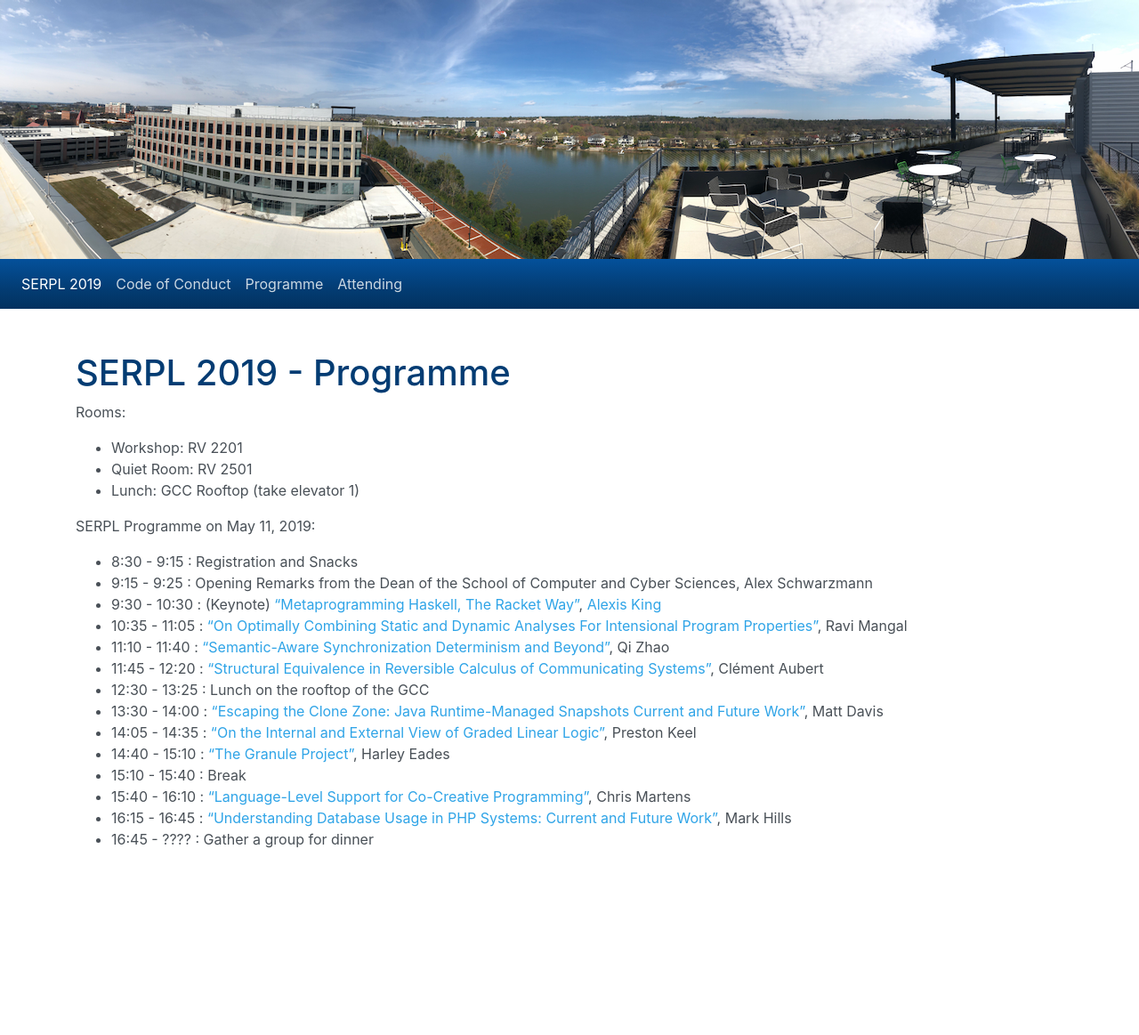
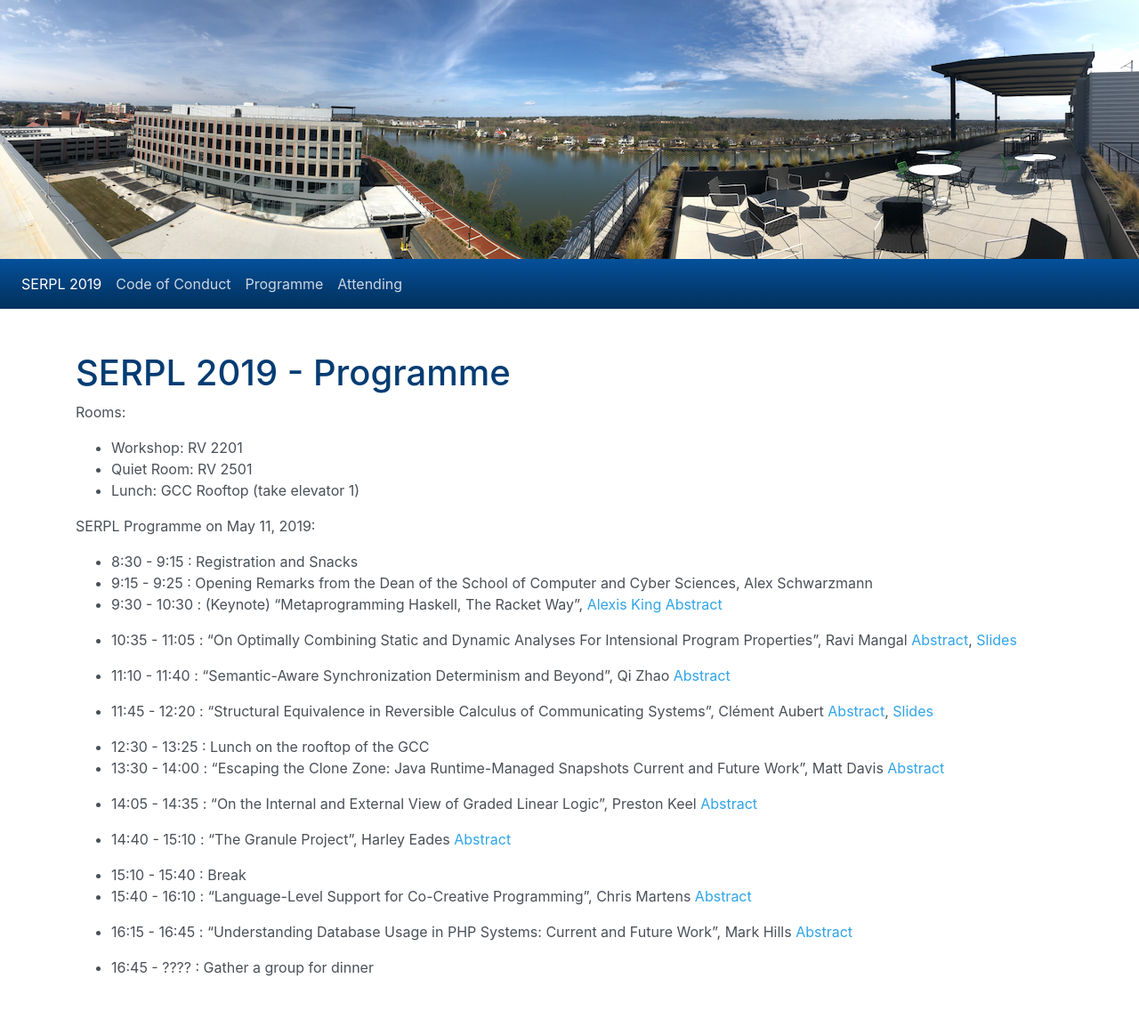
Before and after one commit to the-au-forml-lab/SERPL2019, a Jekyll site: the page built from programme.md, in a window 1280 px wide. Shown: the whole page at 89% size. Built offline with Jekyll 4.4.1, drawn with Linux system fonts in a browser that asks for light colours; before the commit the page ends 1019 px from its top, so only the background shows below that.

Commit message:
Editing the programme page, to add the slides.

```diff
--- a/programme.md
+++ b/programme.md
@@ -12,15 +12,33 @@ SERPL Programme on May 11, 2019:
 
 - 8:30 - 9:15 : Registration and Snacks
 - 9:15 - 9:25 : Opening Remarks from the Dean of the School of Computer and Cyber Sciences, Alex Schwarzmann
-- 9:30 - 10:30 : (Keynote) ["Metaprogramming Haskell, The Racket Way"](includes/abstracts/Alexis-King.html), [Alexis King](https://lexi-lambda.github.io/resume.html)
-- 10:35 - 11:05 : ["On Optimally Combining Static and Dynamic Analyses For Intensional Program Properties"](includes/abstracts/Ravi-Mangal.pdf), Ravi Mangal
-- 11:10 - 11:40 : ["Semantic-Aware Synchronization Determinism and Beyond"](includes/abstracts/Qi-Zhao.pdf), Qi Zhao
-- 11:45 - 12:20 : ["Structural Equivalence in Reversible Calculus of Communicating Systems"](includes/abstracts/Clement-Aubert.pdf), Clément Aubert
+- 9:30 - 10:30 : (Keynote) "Metaprogramming Haskell, The Racket Way", [Alexis King](https://lexi-lambda.github.io/resume.html)
+    [Abstract](includes/abstracts/Alexis-King.html)
+
+- 10:35 - 11:05 : "On Optimally Combining Static and Dynamic Analyses For Intensional Program Properties", Ravi Mangal
+    [Abstract](includes/abstracts/Ravi-Mangal.pdf), [Slides](includes/slides/Ravi-Mangal.pdf)
+
+- 11:10 - 11:40 : "Semantic-Aware Synchronization Determinism and Beyond", Qi Zhao
+    [Abstract](includes/abstracts/Qi-Zhao.pdf)
+
+- 11:45 - 12:20 : "Structural Equivalence in Reversible Calculus of Communicating Systems", Clément Aubert
+    [Abstract](includes/abstracts/Clement-Aubert.pdf), [Slides](includes/slides/Clement-Aubert.pdf)
+
 - 12:30 - 13:25 : Lunch on the rooftop of the GCC
-- 13:30 - 14:00 : ["Escaping the Clone Zone: Java Runtime-Managed Snapshots Current and Future Work"](includes/abstracts/Matt-Davis.pdf), Matt Davis
-- 14:05 - 14:35 : ["On the Internal and External View of Graded Linear Logic"](includes/abstracts/Preston-Keel.pdf), Preston Keel
-- 14:40 - 15:10 : ["The Granule Project"](includes/abstracts/Harley-Eades.pdf), Harley Eades
+- 13:30 - 14:00 : "Escaping the Clone Zone: Java Runtime-Managed Snapshots Current and Future Work", Matt Davis
+    [Abstract](includes/abstracts/Matt-Davis.pdf)
+
+- 14:05 - 14:35 : "On the Internal and External View of Graded Linear Logic", Preston Keel
+    [Abstract](includes/abstracts/Preston-Keel.pdf)
+
+- 14:40 - 15:10 : "The Granule Project", Harley Eades
+    [Abstract](includes/abstracts/Harley-Eades.pdf)
+
 - 15:10 - 15:40 : Break
-- 15:40 - 16:10 : ["Language-Level Support for Co-Creative Programming"](includes/abstracts/Chris-Martens.pdf), Chris Martens
-- 16:15 - 16:45 : ["Understanding Database Usage in PHP Systems: Current and Future Work"](includes/abstracts/Mark-Hills.pdf), Mark Hills
+- 15:40 - 16:10 : "Language-Level Support for Co-Creative Programming", Chris Martens
+    [Abstract](includes/abstracts/Chris-Martens.pdf)
+
+- 16:15 - 16:45 : "Understanding Database Usage in PHP Systems: Current and Future Work", Mark Hills
+    [Abstract](includes/abstracts/Mark-Hills.pdf)
+
 - 16:45 - ???? : Gather a group for dinner
```
Also changed, not shown: 2 other files.
